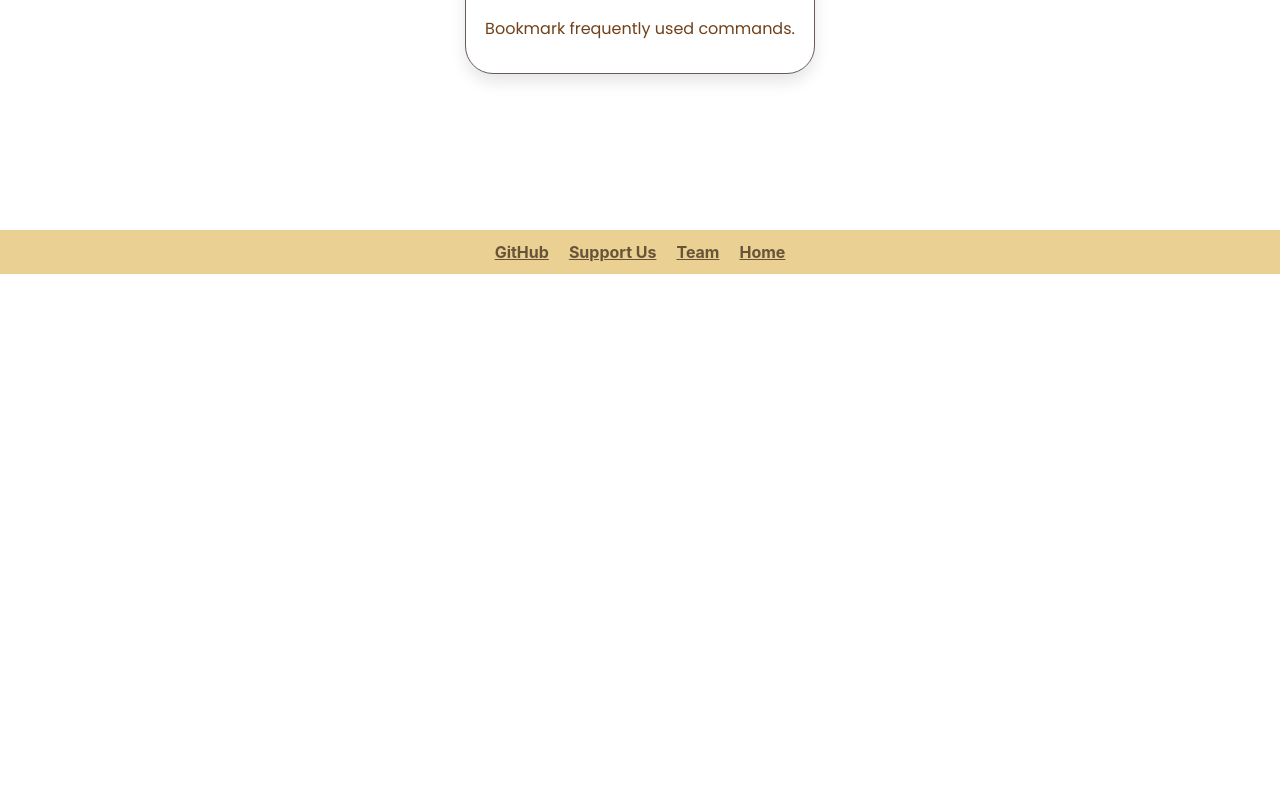
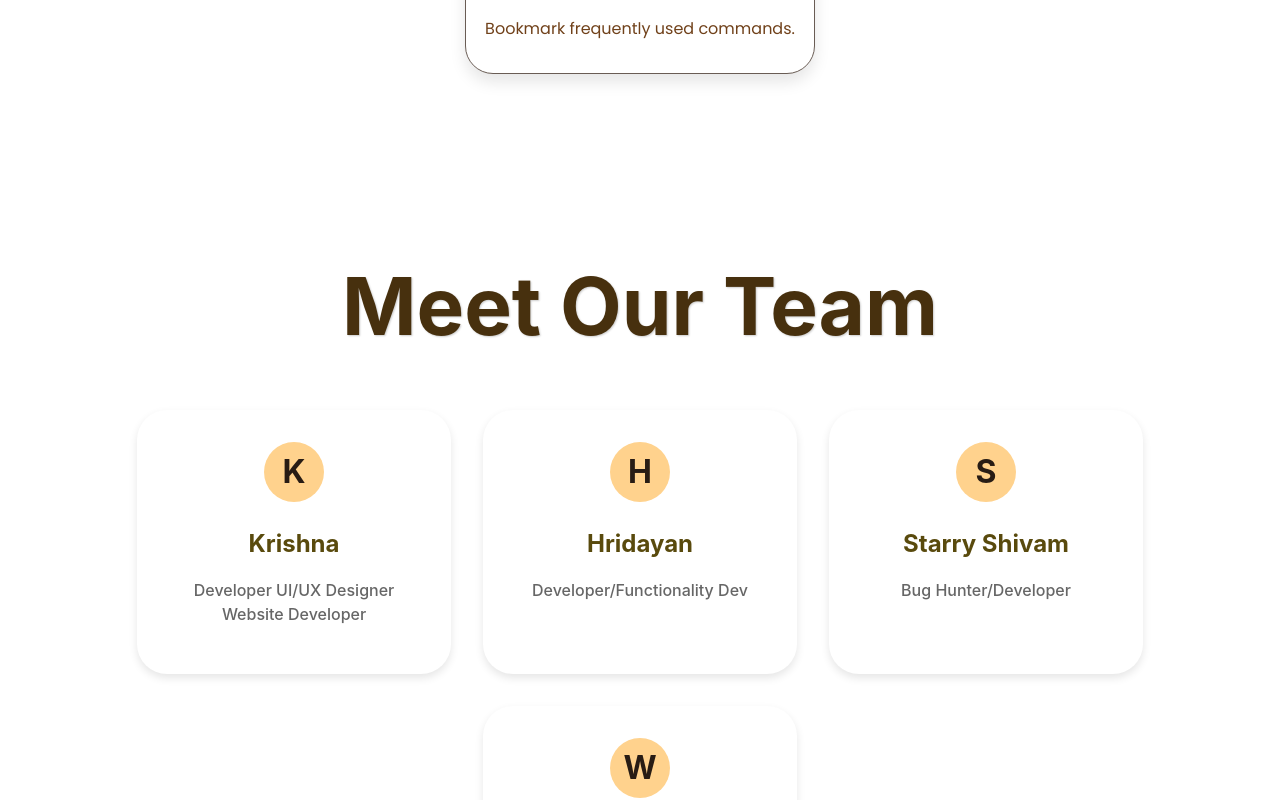
Before and after one commit to KrishnaSSH/aShellYou-Website, a React (Vite) app: page / in a window 1280 px wide. Shown: the part 1400-2200 px from the top of the page. Before the commit the page ends 1674 px from the top, so only its background shows below. Built offline with nearby package versions, Linux system fonts and the light colour scheme.

Commit message:
added teams

```diff
--- a/src/App.tsx
+++ b/src/App.tsx
@@ -5,8 +5,9 @@ import Navbar from './components/Navbar';
 import Home from './components/Home';
 import Features from './components/Features';
 import Footer from "./components/Footer";
-// import Team from './components/Team';
+import Team from './components/Team';
 import Cursor from "./components/cursor";
+import TeamDrag from "./components/Teamdrag";
 
 function App() {
   return (
@@ -15,9 +16,10 @@ function App() {
       <Cursor/>
       <Home/>
       <Features/>
+      <Team/>
+      <Footer/>
+      <TeamDrag/>
       <Analytics />
-      <Footer/>
-      {/* <Team/> */}
     </div>
   );
 }
--- a/src/components/Team.tsx
+++ b/src/components/Team.tsx
@@ -0,0 +1,29 @@
+import React from 'react';
+import './css/Team.css';
+
+const Team = () => {
+  const teamMembers = [
+    { name: 'Krishna', job: 'Developer UI/UX Designer Website Developer', github: 'https://github.com/krishnassh' },
+    { name: 'Hridayan', job: 'Developer/Functionality Dev', github: 'https://github.com/dp-hridayan' },
+    { name: 'Starry Shivam', job: 'Bug Hunter/Developer', github: 'https://github.com/starry-shivam' },
+    { name: 'WeiguangTWK', job: 'App Tester/Chinese Translator ', github: 'https://github.com/WeiguangTWK' },
+
+  ];
+
+  return (
+    <div className="team-section">
+      <h2 className="team-heading">Meet Our Team</h2>
+      <div className="team-container">
+        {teamMembers.map((member, index) => (
+          <a href={member.github} key={index} className="team-member" target="_blank" rel="noopener noreferrer">
+            <div className="avatar">{member.name.charAt(0)}</div>
+            <h3 className="name">{member.name}</h3>
+            <p className="job">{member.job}</p>
+          </a>
+        ))}
+      </div>
+    </div>
+  );
+};
+
+export default Team;
--- /dev/null
+++ b/src/components/TeamDrag.tsx
@@ -0,0 +1,40 @@
+import React, { useEffect } from 'react';
+
+const TeamDrag = () => {
+  useEffect(() => {
+    const container = document.getElementById('team-container');
+    let isDragging = false;
+    let startX, scrollLeft;
+
+    if (container) {
+      container.addEventListener('mousedown', (e) => {
+        isDragging = true;
+        startX = e.pageX - container.offsetLeft;
+        scrollLeft = container.scrollLeft;
+        container.classList.add('dragging');
+      });
+
+      container.addEventListener('mouseleave', () => {
+        isDragging = false;
+        container.classList.remove('dragging');
+      });
+
+      container.addEventListener('mouseup', () => {
+        isDragging = false;
+        container.classList.remove('dragging');
+      });
+
+      container.addEventListener('mousemove', (e) => {
+        if (!isDragging) return;
+        e.preventDefault();
+        const x = e.pageX - container.offsetLeft;
+        const walk = (x - startX) * 2; // Scroll speed
+        container.scrollLeft = scrollLeft - walk;
+      });
+    }
+  }, []);
+
+  return null;
+};
+
+export default TeamDrag;
--- a/src/components/css/Team.css
+++ b/src/components/css/Team.css
@@ -0,0 +1,71 @@
+.team-section {
+  text-align: center;
+  padding: 3rem 1rem;
+}
+
+.team-heading {
+  font-size: 5rem;
+  font-weight: 700;
+  color: #47300e;
+  text-align: center;
+  padding-top: 80px;
+  margin: 0 auto 1.5rem auto;
+  width: 90%;
+  max-width: 1200px;
+  line-height: 1.2;
+  text-shadow: 1px 1px 2px rgba(0, 0, 0, 0.2);
+}
+
+.team-container {
+  display: flex;
+  flex-wrap: wrap;
+  justify-content: center;
+  gap: 2rem;
+  padding: 2rem;
+}
+
+.team-member {
+  background-color: #fff;
+  border-radius: 30px;
+  box-shadow: 0 4px 8px rgba(0, 0, 0, 0.1);
+  text-align: center;
+  padding: 2rem;
+  transition: transform 0.3s ease;
+  width: 250px;
+}
+
+.team-member:hover {
+  transform: translateY(-10px);
+}
+
+.avatar {
+  background-color: #ffd28d;
+  color: #281c14;
+  font-size: 2rem;
+  font-weight: bold;
+  height: 60px;
+  width: 60px;
+  border-radius: 50%;
+  display: flex;
+  align-items: center;
+  justify-content: center;
+  margin: 0 auto 1rem;
+}
+
+.name {
+  font-size: 1.5rem;
+  margin-bottom: 0.5rem;
+}
+
+.job {
+  font-size: 1rem;
+  color: #666;
+}
+
+
+@media (max-width: 768px) {
+
+    .team-heading{
+      font-size: 2.5rem;
+    }
+  }
--- a/src/index.css
+++ b/src/index.css
@@ -24,11 +24,11 @@ body {
 
 a {
   font-weight: 500;
-  color: #646cff;
+  color: #594a0d;
   text-decoration: inherit;
 }
 a:hover {
-  color: #3b300a;
+  color: #625615;
 }
 
 body {
```
